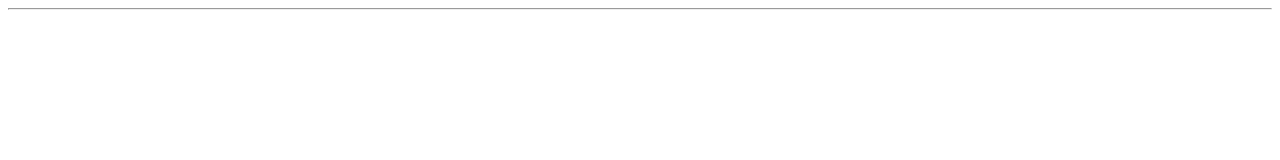
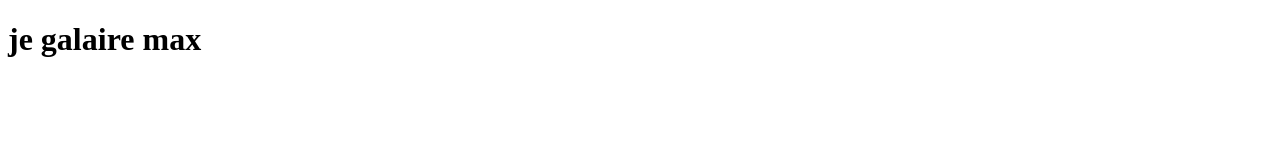
Before and after one commit to YacineHATEM/helloWorld, a plain HTML site: page index.html in a window 1280 px wide. Drawn offline with Linux system fonts and the light colour scheme.

Commit message:
ajout h1

```diff
--- a/index.html
+++ b/index.html
@@ -15,6 +15,6 @@
       </title>
    </head>
    <body>
-      <hr />
+      <h1>je galaire max </h1>
    </body>
 </html>
```
